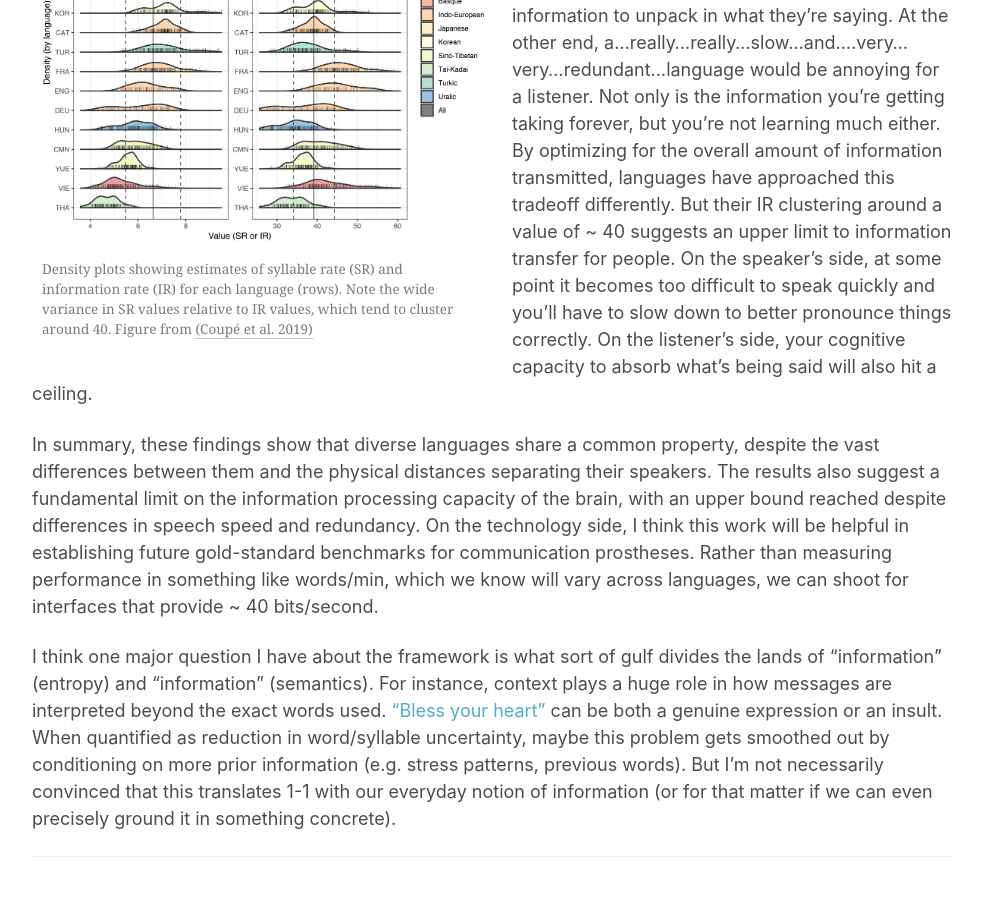
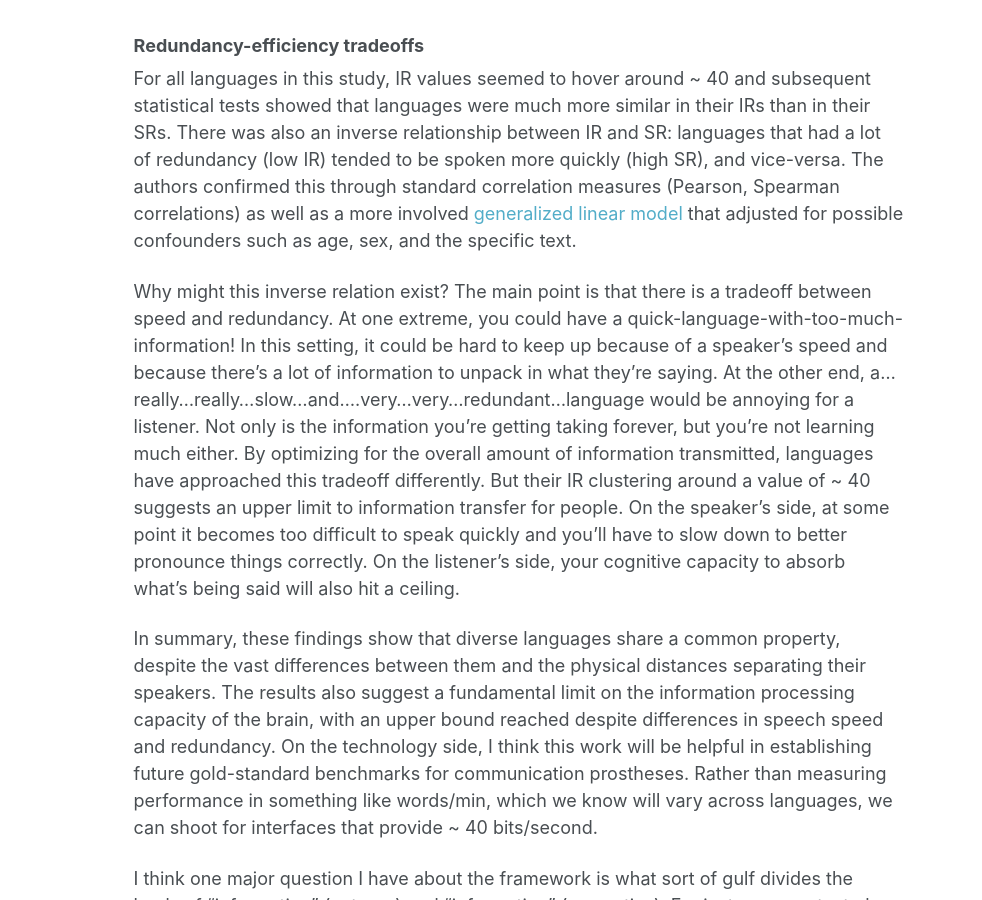
Before and after one commit to guyhwilson/guyhwilson.github.io, a Jekyll site: the page built from _posts/2021-2-15-blog-post-3.md, in a window 1280 px wide and 900 px high, scrolled down 3626 px. Shown: the whole window, without its empty margins (148-1130 px from the left). Built offline with Jekyll 4.4.1, drawn with Linux system fonts in a browser that asks for light colours; formulas are drawn with MathJax 3; some of the changed text lies outside the part shown.

Commit message:
better resizing for mobile on blog posts

```diff
--- a/_layouts/post.html
+++ b/_layouts/post.html
@@ -22,7 +22,7 @@ layout: compress
     {% include browser-upgrade.html %}
     {% include masthead.html %}
 
-    <div style="margin:0; padding-top:2em; padding-left: 10em; padding-right: 10em">
+    <div style="margin:0; padding-top:2em; padding-left: 7%; padding-right: 7%">
 
       {% unless page.header.overlay_color or page.header.overlay_image %}
         <h1 class="page__title">{{ page.title }}</h1>
--- a/_posts/2021-2-15-blog-post-3.md
+++ b/_posts/2021-2-15-blog-post-3.md
@@ -95,16 +94,7 @@ One might ask: why not condition on more past syllables? Wouldn't that better re
 For all languages in this study, IR values seemed to hover around ~ 40 and subsequent statistical tests showed that languages were much more similar in their IRs than in their SRs. There was also an inverse relationship between IR and SR: languages that had a lot of redundancy (low IR) tended to be spoken more quickly (high SR), and vice-versa. The authors confirmed this through standard correlation measures (Pearson, Spearman correlations) as well as a more involved [generalized linear model](https://en.wikipedia.org/wiki/Generalized_linear_model) that adjusted for possible confounders such as age, sex, and the specific text.
 
 
-<figure style = "width: 50%; padding-right: 1em ; margin: 10px; float: left;">
-    <img src="/images/blog/blog-post-2/IR_values.png"/>
-    <figcaption>
-    	Density plots showing estimates of syllable rate (SR) and information rate (IR) for each language (rows). Note the wide variance in SR values relative to IR values, which tend to cluster around 40. Figure from <a href = "https://www.ncbi.nlm.nih.gov/pubmed/32047854"> (Coupé et al. 2019) </a>
-    </figcaption>
-</figure>
-
-
-
- Why might this inverse relation exist? The main point is that there is a tradeoff between speed and redundancy. At one extreme, you could have a quick-language-with-too-much-information! In this setting, it could be hard to keep up because of a speaker’s speed and because there’s a lot of information to unpack in what they’re saying. At the other end, a...really...really...slow...and....very...very...redundant...language would be annoying for a listener. Not only is the information you’re getting taking forever, but you’re not learning much either. By optimizing for the overall amount of information transmitted, languages have approached this tradeoff differently. But their IR clustering around a value of ~ 40 suggests an upper limit to information transfer for people. On the speaker’s side, at some point it becomes too difficult to speak quickly and you’ll have to slow down to better pronounce things correctly. On the listener’s side, your cognitive capacity to absorb what’s being said will also hit a ceiling.
+Why might this inverse relation exist? The main point is that there is a tradeoff between speed and redundancy. At one extreme, you could have a quick-language-with-too-much-information! In this setting, it could be hard to keep up because of a speaker’s speed and because there’s a lot of information to unpack in what they’re saying. At the other end, a...really...really...slow...and....very...very...redundant...language would be annoying for a listener. Not only is the information you’re getting taking forever, but you’re not learning much either. By optimizing for the overall amount of information transmitted, languages have approached this tradeoff differently. But their IR clustering around a value of ~ 40 suggests an upper limit to information transfer for people. On the speaker’s side, at some point it becomes too difficult to speak quickly and you’ll have to slow down to better pronounce things correctly. On the listener’s side, your cognitive capacity to absorb what’s being said will also hit a ceiling.
 
 
 In summary, these findings show that diverse languages share a common property, despite the vast differences between them and the physical distances separating their speakers. The results also suggest a fundamental limit on the information processing capacity of the brain, with an upper bound reached despite differences in speech speed and redundancy. On the technology side, I think this work will be helpful in establishing future gold-standard benchmarks for communication prostheses. Rather than measuring performance in something like words/min, which we know will vary across languages, we can shoot for interfaces that provide ~ 40 bits/second.
```
Also changed, not shown: other parts of _posts/2021-2-15-blog-post-3.md (+0 -1 lines), _posts/2021-1-30-blog-post-2.md (+1 -0 lines), 1 other file.
